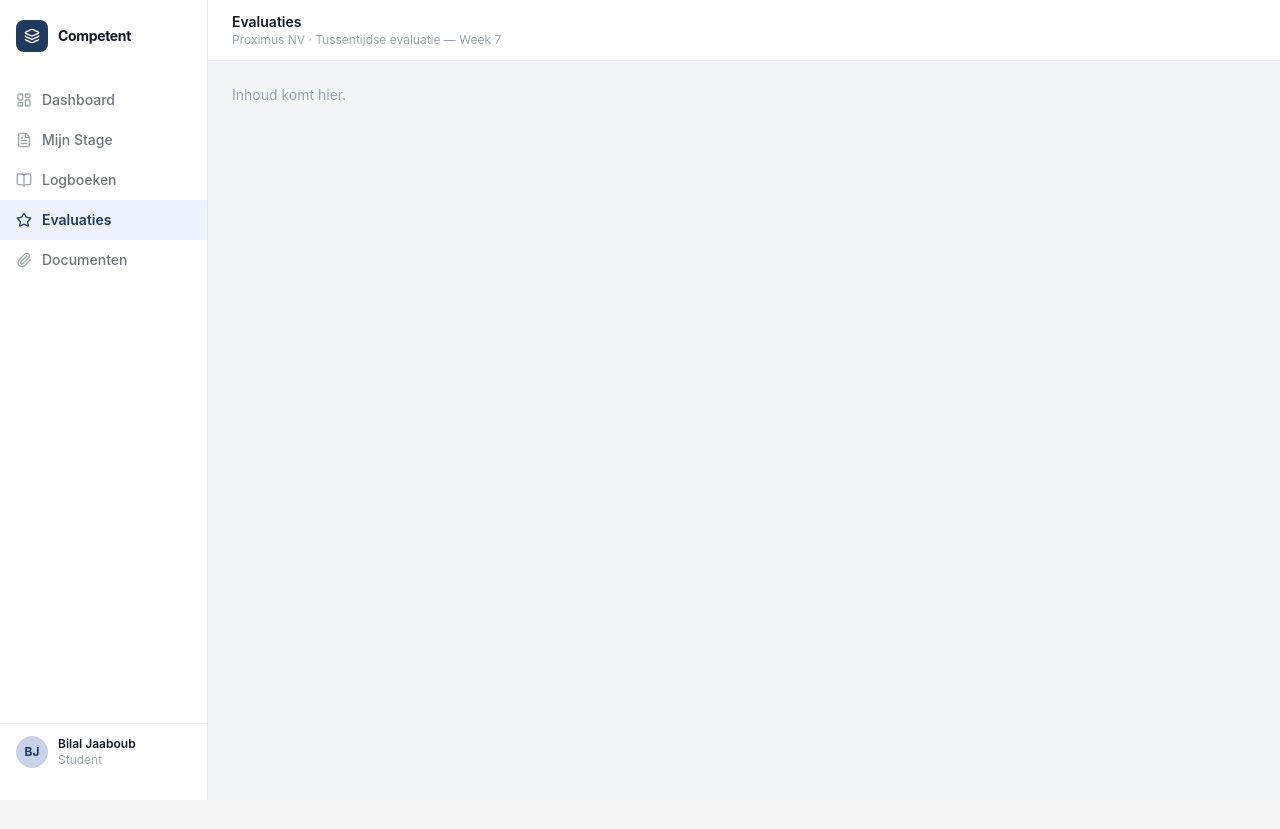
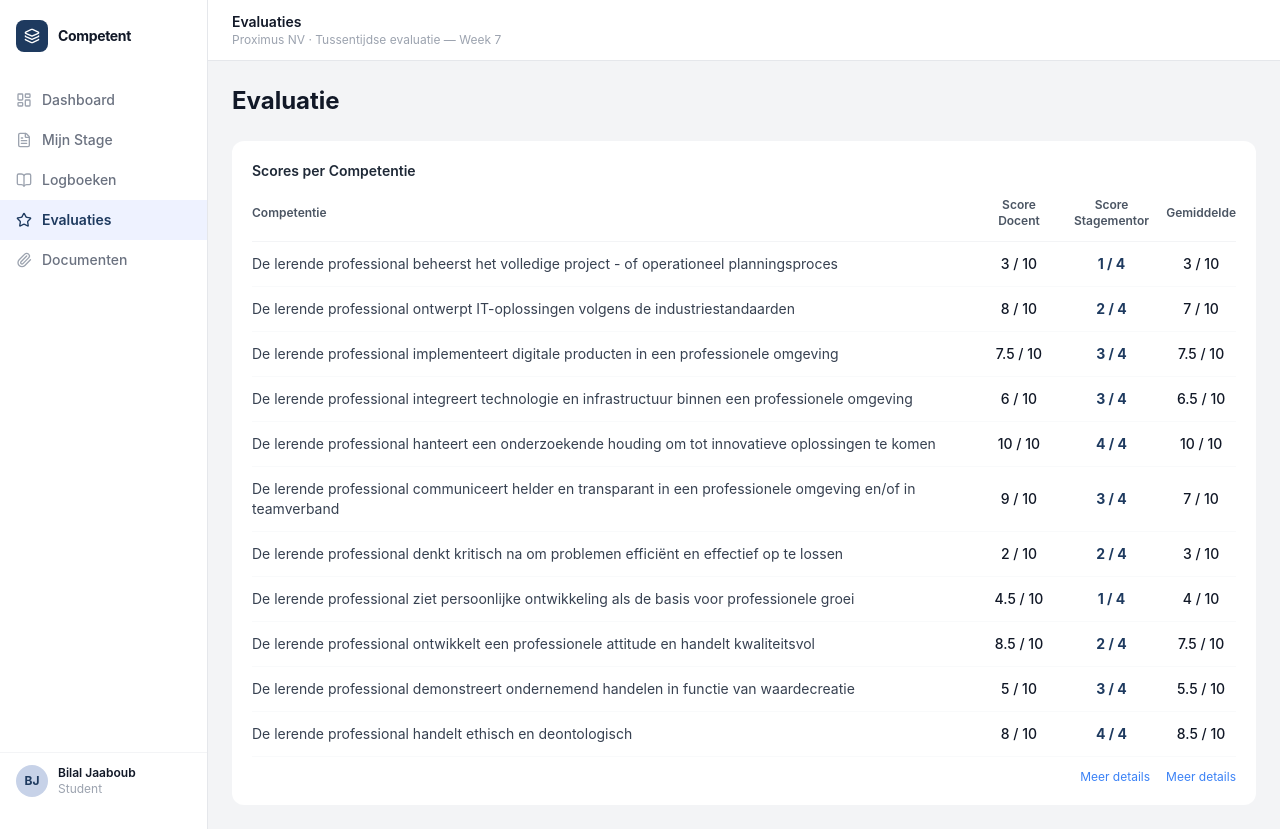
Before and after one commit to Bilal1906/Programming-Project, a Next.js app in the folder programming-project/: page /student/evaluaties in a window 1280 px wide. Before the commit the page ends 800 px from the top, so only its background shows below. Built offline with nearby package versions, Linux system fonts and the light colour scheme.

Commit message:
feat: scores tabel toegevoegd aan evaluaties pagina

```diff
--- a/programming-project/app/student/evaluaties/page.js
+++ b/programming-project/app/student/evaluaties/page.js
@@ -1,6 +1,20 @@
 'use client'
 
 import Topbar from '../component/topbar'
+
+const competenties = [
+  { naam: 'De lerende professional beheerst het volledige project - of operationeel planningsproces', docent: '3 / 10', mentor: '1 / 4', gemiddelde: '3 / 10' },
+  { naam: 'De lerende professional ontwerpt IT-oplossingen volgens de industriestandaarden', docent: '8 / 10', mentor: '2 / 4', gemiddelde: '7 / 10' },
+  { naam: 'De lerende professional implementeert digitale producten in een professionele omgeving', docent: '7.5 / 10', mentor: '3 / 4', gemiddelde: '7.5 / 10' },
+  { naam: 'De lerende professional integreert technologie en infrastructuur binnen een professionele omgeving', docent: '6 / 10', mentor: '3 / 4', gemiddelde: '6.5 / 10' },
+  { naam: 'De lerende professional hanteert een onderzoekende houding om tot innovatieve oplossingen te komen', docent: '10 / 10', mentor: '4 / 4', gemiddelde: '10 / 10' },
+  { naam: 'De lerende professional communiceert helder en transparant in een professionele omgeving en/of in teamverband', docent: '9 / 10', mentor: '3 / 4', gemiddelde: '7 / 10' },
+  { naam: 'De lerende professional denkt kritisch na om problemen efficiënt en effectief op te lossen', docent: '2 / 10', mentor: '2 / 4', gemiddelde: '3 / 10' },
+  { naam: 'De lerende professional ziet persoonlijke ontwikkeling als de basis voor professionele groei', docent: '4.5 / 10', mentor: '1 / 4', gemiddelde: '4 / 10' },
+  { naam: 'De lerende professional ontwikkelt een professionele attitude en handelt kwaliteitsvol', docent: '8.5 / 10', mentor: '2 / 4', gemiddelde: '7.5 / 10' },
+  { naam: 'De lerende professional demonstreert ondernemend handelen in functie van waardecreatie', docent: '5 / 10', mentor: '3 / 4', gemiddelde: '5.5 / 10' },
+  { naam: 'De lerende professional handelt ethisch en deontologisch', docent: '8 / 10', mentor: '4 / 4', gemiddelde: '8.5 / 10' },
+]
 
 export default function Evaluaties() {
   return (
@@ -10,7 +24,37 @@ export default function Evaluaties() {
         subtitel="Proximus NV · Tussentijdse evaluatie — Week 7"
       />
       <div className="flex-1 bg-gray-100 p-6">
-        <p className="text-gray-400 text-sm">Inhoud komt hier.</p>
+
+        <h1 className="text-2xl font-bold text-gray-900 mb-6">Evaluatie</h1>
+
+        <div className="bg-white rounded-xl p-5">
+          <h2 className="text-sm font-semibold text-gray-800 mb-4">Scores per Competentie</h2>
+          <table className="w-full">
+            <thead>
+              <tr className="border-b border-gray-100">
+                <th className="text-left text-xs font-semibold text-gray-600 pb-3">Competentie</th>
+                <th className="text-center text-xs font-semibold text-gray-600 pb-3">Score Docent</th>
+                <th className="text-center text-xs font-semibold text-gray-600 pb-3">Score Stagementor</th>
+                <th className="text-center text-xs font-semibold text-gray-600 pb-3">Gemiddelde</th>
+              </tr>
+            </thead>
+            <tbody>
+              {competenties.map((c, i) => (
+                <tr key={i} className="border-b border-gray-50">
+                  <td className="text-sm text-gray-700 py-3 pr-4">{c.naam}</td>
+                  <td className="text-center text-sm font-medium text-gray-900 py-3">{c.docent}</td>
+                  <td className="text-center text-sm font-bold text-[#1e3a5f] py-3">{c.mentor}</td>
+                  <td className="text-center text-sm font-medium text-gray-900 py-3">{c.gemiddelde}</td>
+                </tr>
+              ))}
+            </tbody>
+          </table>
+          <div className="flex justify-end gap-4 mt-3">
+            <button className="text-xs text-blue-500 hover:underline">Meer details</button>
+            <button className="text-xs text-blue-500 hover:underline">Meer details</button>
+          </div>
+        </div>
+
       </div>
     </div>
   )
```
